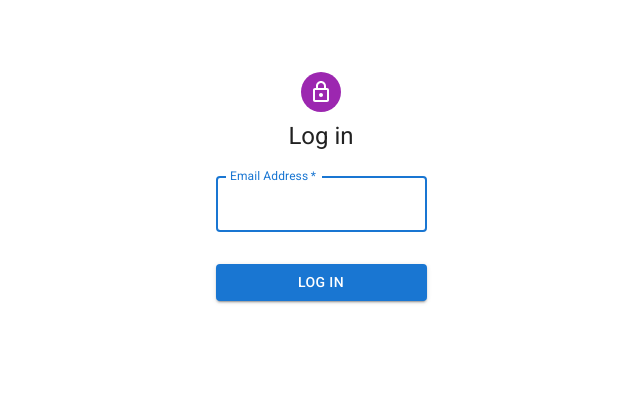
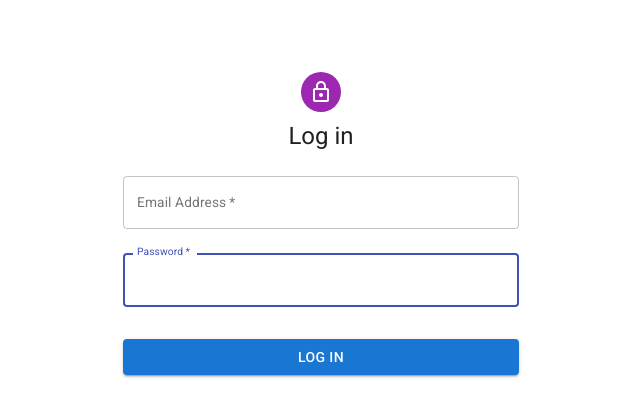
Before and after one commit to miaK1110/japanese-slang-dictionary, a React (Create React App) app: page / in a window 1280 px wide. Shown: the top 416 px of the page, without its empty margins (319-959 px from the left). Built offline with nearby package versions, Linux system fonts and the light colour scheme.

Commit message:
edited login form

```diff
--- a/src/Components/Atoms/FormInputText.tsx
+++ b/src/Components/Atoms/FormInputText.tsx
@@ -1,51 +1,54 @@
-// form input for type=text,password and email
+// Form input with react-hook-form for type=text, password and email
 
-import { memo, FC } from 'react';
-import {
-  RegisterOptions,
-  DeepMap,
-  FieldError,
-  UseFormRegister,
-  Path,
-} from 'react-hook-form';
-import TextField from '@mui/material/TextField';
-import { FormValues } from '../Molecule/LoginForm';
+import { FC, memo } from 'react';
+import { Controller } from 'react-hook-form';
+import TextField from '@material-ui/core/TextField';
 
-type InputFiledType = 'text' | 'password' | 'email';
+import { FormInputProps } from '../Types/Form/FormInputProps';
 
-type Props = {
-  required?: boolean;
-  width?: string;
-  type?: InputFiledType;
-  id?: string;
-  label?: string;
-  name?: string;
-  autoComplete?: string;
-  autoFocus?: boolean;
-  register?: UseFormRegister<FormValues>;
-  error?: boolean;
-  helperText?: string | undefined;
-  inputRef?: React.RefObject<HTMLInputElement>;
-  value?: string;
-};
+const FormInputTmp: FC<FormInputProps> = memo((props) => {
+  const {
+    name,
+    control,
+    rules,
+    required,
+    type,
+    id,
+    label,
+    autoComplete,
+    autoFocus,
+  } = props;
 
-const InputForm: FC<Props> = memo((props) => {
-  const { required, type, id, label, name, autoComplete, autoFocus } = props;
   return (
-    <div>
+    <Controller
+      name={name}
+      control={control}
+      defaultValue={''}
+      rules={rules}
+      render={({
+        field: { onChange, value },
+        fieldState: { error },
+        formState,
+      }) => (
         <TextField
           margin='normal'
+          fullWidth
+          variant='outlined'
           required={required}
-        fullWidth
           type={type}
           id={id}
           label={label}
           name={name}
           autoComplete={autoComplete}
           autoFocus={autoFocus}
+          error={!!error}
+          onChange={onChange}
+          value={value}
+          helperText={error ? error.message : null}
         />
-    </div>
+      )}
+    />
   );
 });
 
-export default InputForm;
+export default FormInputTmp;
--- a/src/Components/Molecule/LoginForm.tsx
+++ b/src/Components/Molecule/LoginForm.tsx
@@ -1,35 +1,31 @@
-import { useEffect, memo } from 'react';
+import { memo } from 'react';
 // React-hook-form
-import { useForm, Controller, Resolver, SubmitHandler } from 'react-hook-form';
+import { useForm, SubmitHandler } from 'react-hook-form';
 
 // MUI
-import Avatar from '@mui/material/Avatar';
-import CssBaseline from '@mui/material/CssBaseline';
-import Box from '@mui/material/Box';
+import {
+  Avatar,
+  CssBaseline,
+  Box,
+  Typography,
+  Container,
+  Button,
+} from '@mui/material';
 import LockOutlinedIcon from '@mui/icons-material/LockOutlined';
-import Typography from '@mui/material/Typography';
-import Container from '@mui/material/Container';
-import FormHelperText from '@mui/material/FormHelperText';
 
-// Component
-import InputForm from '../Atoms/FormInputText';
-import SubmitButton from '../Atoms/SubmitButton';
+// Components
+import Input from '../Atoms/FormInputText';
 
-// input type
+// Input form type
 export type FormValues = {
   email: string;
   password: string;
 };
 
-const LoginForm = () => {
-  const {
-    handleSubmit,
-    control,
-    formState: { errors, isSubmitSuccessful },
-    reset,
-  } = useForm<FormValues>();
+const LoginForm = memo(() => {
+  const { handleSubmit, control } = useForm<FormValues>();
 
-  // validation rules for login form
+  // Validation rules for login form
   const validationRules = {
     email: {
       required: 'Email is required',
@@ -45,29 +41,10 @@ const LoginForm = () => {
     },
   };
 
-  // do we need to reset????? not sure
-  // useEffect(() => {
-  //   if (isSubmitSuccessful) {
-  //     reset();
-  //   }
-  //   // eslint-disable-next-line react-hooks/exhaustive-deps
-  // }, [isSubmitSuccessful]);
-
-  // const formSubmitHandler: SubmitHandler<FormValues> = (data: FormValues) => {
-  //   console.log(data);
-  // };
-
-  const onSubmit: SubmitHandler<FormValues> = (data: FormValues, e: any) => {
-    // e.preventDefault();
-    alert('aaaaaaa');
-    console.log(`submit: ${data}`);
+  const onSubmit: SubmitHandler<FormValues> = (data: FormValues) => {
+    console.log(`data: ${JSON.stringify(data)}`);
   };
 
-  // const onSubmit = (e: any) => {
-  //   e.preventDefault();
-  //   alert('aaaaaaa');
-  //   console.
-  // };
   return (
     <Container component='main' maxWidth='xs'>
       <CssBaseline />
@@ -85,60 +62,44 @@ const LoginForm = () => {
         <Typography component='h1' variant='h5'>
           Log in
         </Typography>
-        <Box
-          component='form'
-          noValidate
-          sx={{ mt: 1 }}
-          onSubmit={handleSubmit((d) => alert(JSON.stringify(d)))}
-        >
+        <Box component='form' noValidate sx={{ mt: 1 }}>
           {/* Input for email */}
-          <Controller
-            control={control}
-            name='email'
-            defaultValue={''}
+          <Input
+            name={'email'}
             rules={validationRules.email}
-            render={({ field, fieldState: { error } }) => (
-              <InputForm
             required={true}
             id={'email'}
             type={'email'}
             label={'Email Address'}
             autoComplete={'email'}
             autoFocus={true}
-                {...field}
-                error={!!error?.message}
-                helperText={error?.message}
+            control={control}
           />
-            )}
-          />
-          {/* <FormHelperText>{fieldState.error?.message}</FormHelperText> */}
           {/* Input for password */}
-          {/* <Controller
-            control={control}
-            name='password'
-            defaultValue={''}
+          <Input
+            name={'password'}
             rules={validationRules.password}
-            render={({ field, fieldState: { error } }) => (
-              <InputForm
             required={true}
             id={'password'}
             type={'password'}
             label={'Password'}
             autoComplete={'password'}
             autoFocus={true}
-                {...field}
-                error={!!error?.message}
-                helperText={error?.message}
+            control={control}
           />
-            )}
-          /> */}
-          {/* <button onSubmit={handleSubmit((e) => onSubmit)}>aa</button> */}
-
-          <SubmitButton>LOG IN</SubmitButton>
+          {/* Submit button */}
+          <Button
+            onClick={handleSubmit(onSubmit)}
+            fullWidth
+            variant='contained'
+            sx={{ mt: 3, mb: 2 }}
+          >
+            LOG IN
+          </Button>
         </Box>
       </Box>
     </Container>
   );
-};
+});
 
 export default LoginForm;
--- /dev/null
+++ b/src/Components/Types/Form/FormInputProps.tsx
@@ -0,0 +1,16 @@
+type InputFiledType = 'text' | 'password' | 'email';
+
+export interface FormInputProps {
+  name: string;
+  control: any;
+  label: string;
+  setValue?: any;
+  required?: boolean;
+  type?: InputFiledType;
+  id?: string;
+  autoComplete?: string;
+  autoFocus?: boolean;
+  error?: boolean;
+  helperText?: string | undefined;
+  rules: any;
+}
```
Lines whose indentation alone changed are shown as unchanged.
